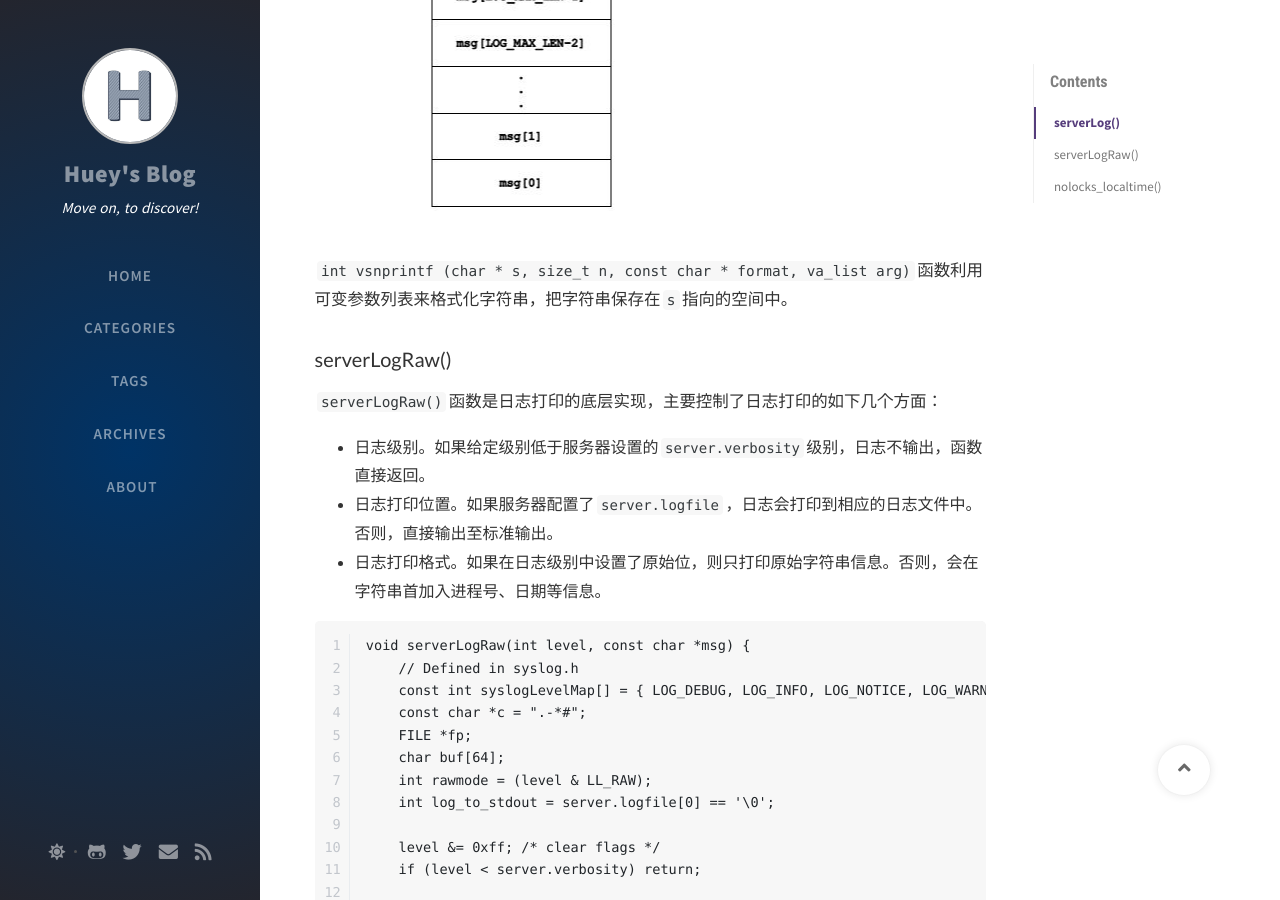
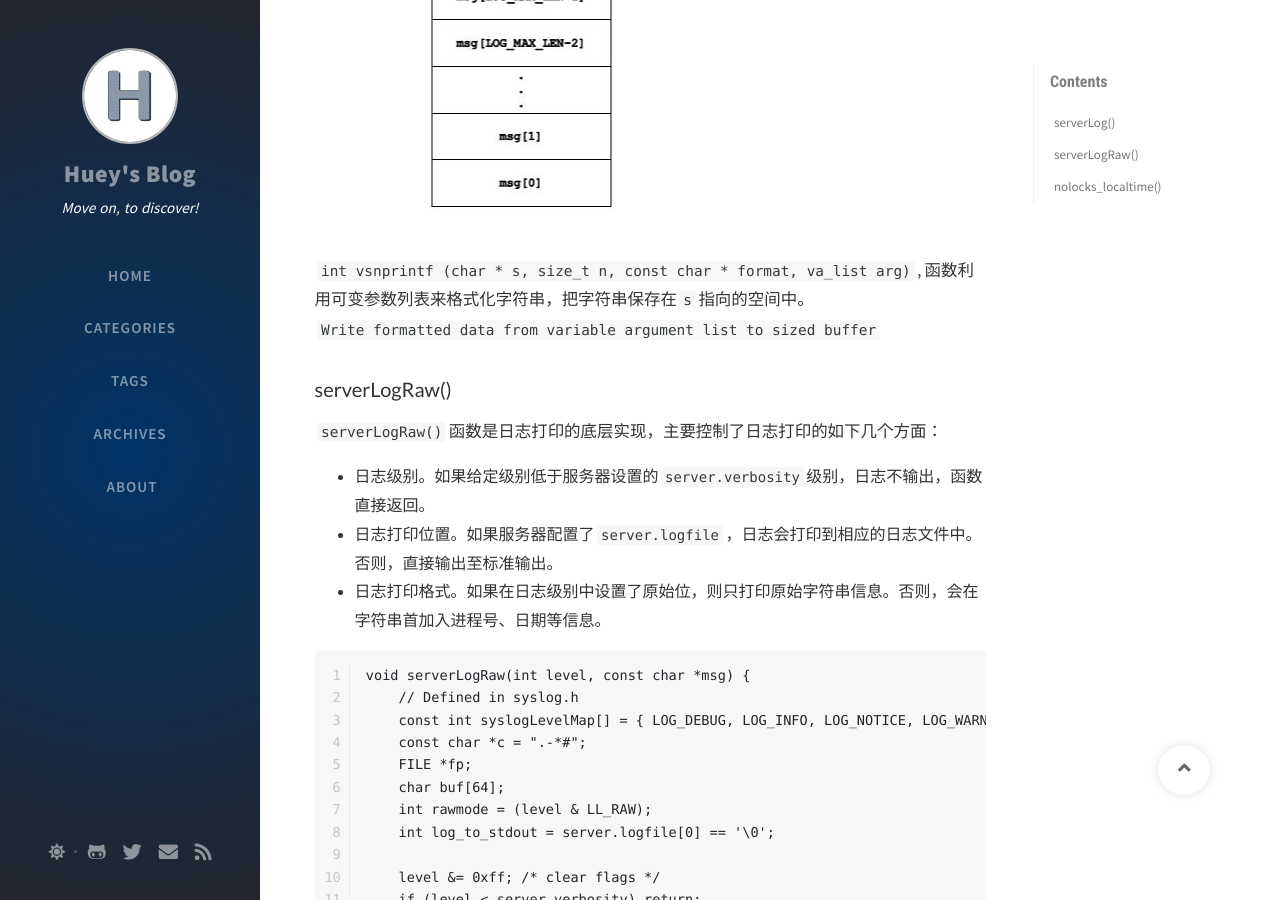
Before and after one commit to hughesxu/hughesxu.github.io, a Jekyll site: the page built from _posts/2020-08-21-Server_logging_in_redis_and_variable_args.markdown, in a window 1280 px wide and 900 px high, scrolled down 1584 px. Built offline with Jekyll 4.4.1, drawn with Linux system fonts in a browser that asks for light colours; nearby versions of some CDN libraries; comment, search, counter and statistics services are not loaded.

Commit message:
_posts: modify 2020-08-21-Server_logging_in_redis_and_variable_args.markdown

```diff
--- a/_posts/2020-08-21-Server_logging_in_redis_and_variable_args.markdown
+++ b/_posts/2020-08-21-Server_logging_in_redis_and_variable_args.markdown
@@ -49,7 +49,8 @@ void serverLog(int level, const char *fmt, ...) {
 利用了`va_list`、`va_start`、`va_end`等函数对可变参数进行了支持，其原理是利用函数参数在栈中的空间排布，栈空间排布和`va_list`的操作如下图所示：
 ![Variadic Macros]({{ "/assets/img/sample/variadic_macros.jpg"| relative_url }})
 
-`int vsnprintf (char * s, size_t n, const char * format, va_list arg)`函数利用可变参数列表来格式化字符串，把字符串保存在`s`指向的空间中。
+`int vsnprintf (char * s, size_t n, const char * format, va_list arg)`, 函数利用可变参数列表来格式化字符串，把字符串保存在`s`指向的空间中。
+`Write formatted data from variable argument list to sized buffer`
 
 ### serverLogRaw()
 
```
